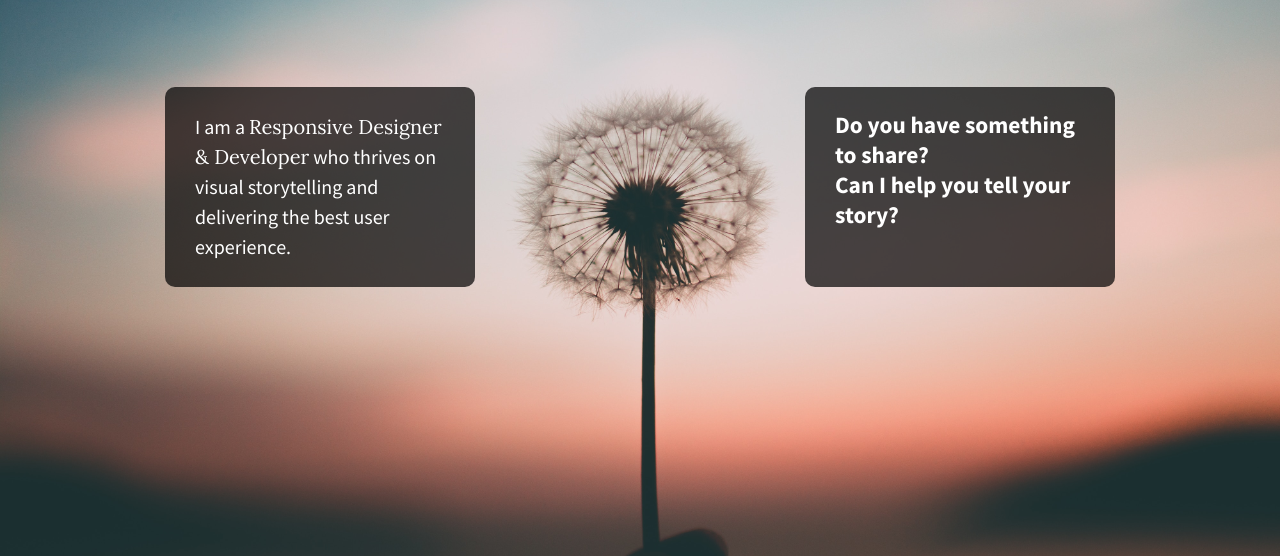
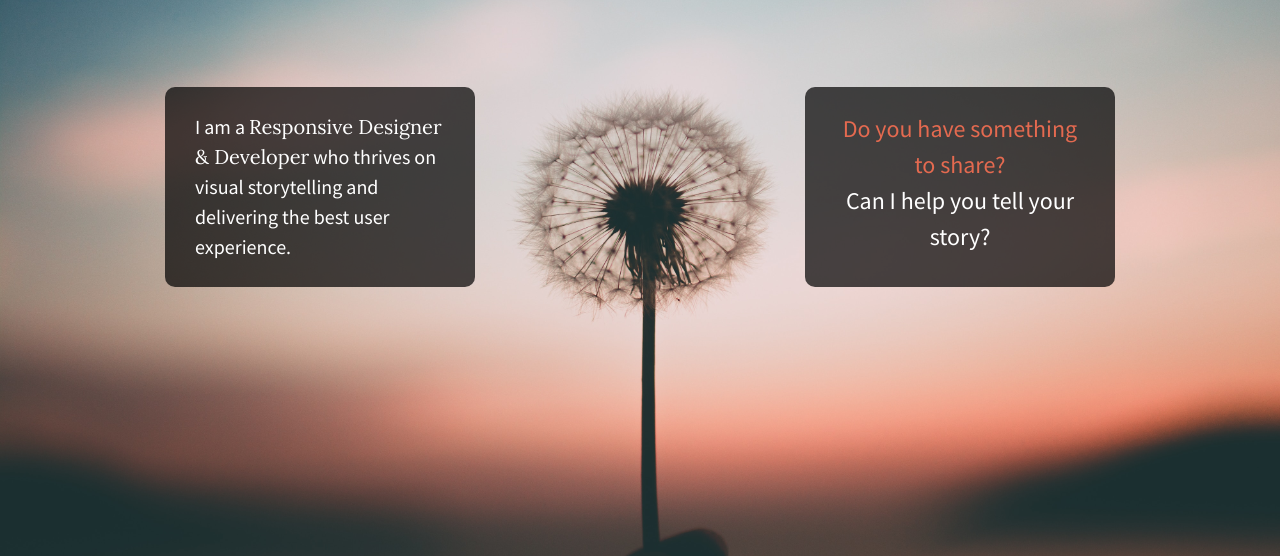
Before and after one commit to michellisor/flexbox-starter, a plain HTML site: page index.html in a window 1280 px wide. Shown: the part 213-769 px from the top of the page. Drawn offline with nearby package versions, Linux system fonts and the light colour scheme.

Commit message:
edit bottom box

```diff
--- a/css/main.css
+++ b/css/main.css
@@ -167,16 +167,21 @@ body {
   flex-wrap: wrap;
   background: #222;
   background:rgba(0,0,0,0.7);
-  color: #fff;
+  color: #e46a50;
   font-family: 'Source Sans Pro', sans-serif;
   font-weight: 300;
-  font-size: 1.25em;
+  font-size: 1.5em;
   line-height: 1.5em;
+  text-align: center;
   border-radius: 10px;
   padding: 0px 30px;
   width: 250px;
   height: 200px;
   margin: 20px;
+}
+#questions p span {
+  font-weight: 500;
+  color: #fff;
 }
 
 
--- a/index.html
+++ b/index.html
@@ -32,7 +32,7 @@
                 <p>I am a <span>Responsive Designer & Developer</span> who thrives on visual storytelling and delivering the best user experience. </p>
             </div>
             <div id="questions">
-                <h3>Do you have something to share?<br>Can I help you tell your story?</h3>
+                <p>Do you have something to share?<br><span>Can I help you tell your story?</span></p>
             </div>
         </section>
 
```
